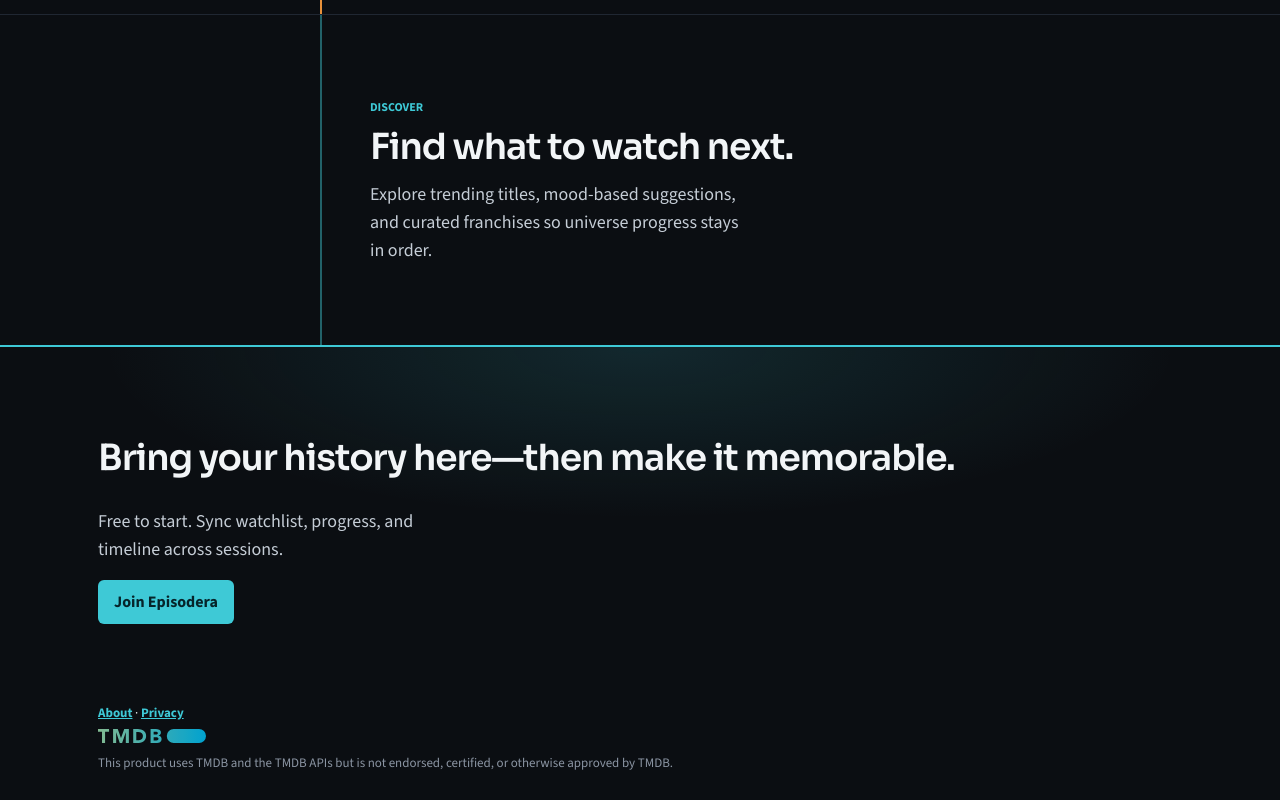
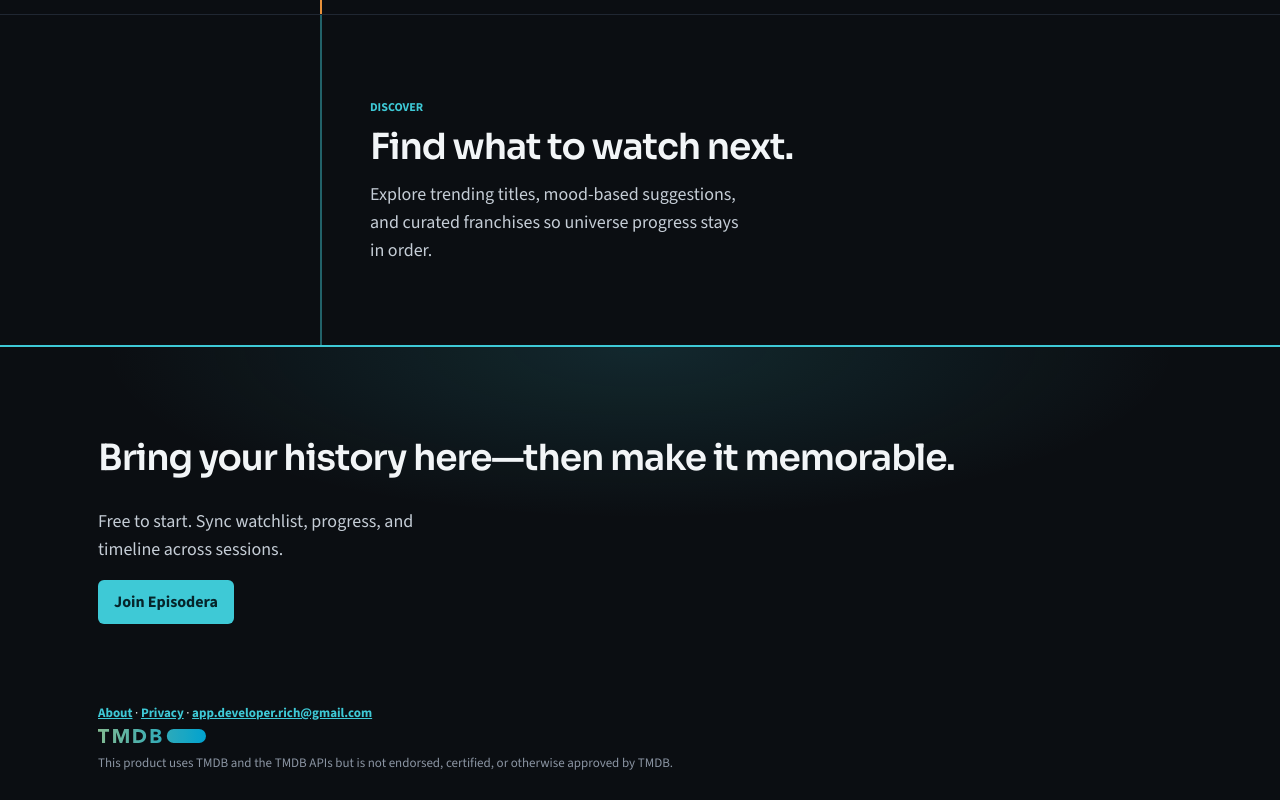
Before and after one commit to richappdev/EpisodEra, a React (Vite) app in the folder web/: page / in a window 1280 px wide. Shown: the part 1546-2346 px from the top of the page. Built offline with nearby package versions, Linux system fonts and the light colour scheme; no server answers.

Commit message:
Add developer contact email to the site footer.
Expose support contact on every page and point it at the developer Gmail address.

Co-authored-by: Cursor <cursoragent@cursor.com>

```diff
--- a/web/src/App.tsx
+++ b/web/src/App.tsx
@@ -5,7 +5,7 @@ import {AppProvider, useAppContext} from "./AppContext";
 import {TopBar} from "./components/TopBar";
 import {AppRoutes} from "./routes/AppRoutes";
 import {canvasFromPath, isDetailPath, isLandingPath, navFromPath, paths, type NavView} from "./routes/paths";
-import {legalCopy} from "./types/legal";
+import {legalCopy, supportEmail} from "./types/legal";
 import tmdbLogo from "./assets/tmdb-logo.svg";
 
 const resolveActiveView = (pathname: string, state: unknown): NavView => {
@@ -33,6 +33,8 @@ const SiteFooter = () => {
         <Link to={paths.landing}>{aboutLabel}</Link>
         <span aria-hidden="true"> · </span>
         <Link to={paths.privacy}>{footer.privacy}</Link>
+        <span aria-hidden="true"> · </span>
+        <a href={`mailto:${supportEmail}`}>{supportEmail}</a>
       </p>
       <div className="tmdb-attribution">
         <a
--- a/web/src/types/legal.ts
+++ b/web/src/types/legal.ts
@@ -1,6 +1,6 @@
 import {SupportedLanguage} from "./settings";
 
-export const supportEmail = "support@episodera.web.app";
+export const supportEmail = "app.developer.rich@gmail.com";
 
 export interface PrivacySection {
   title: string;
```
Also changed, not shown: 1 other file (tests, documents, lock files or other folders).
